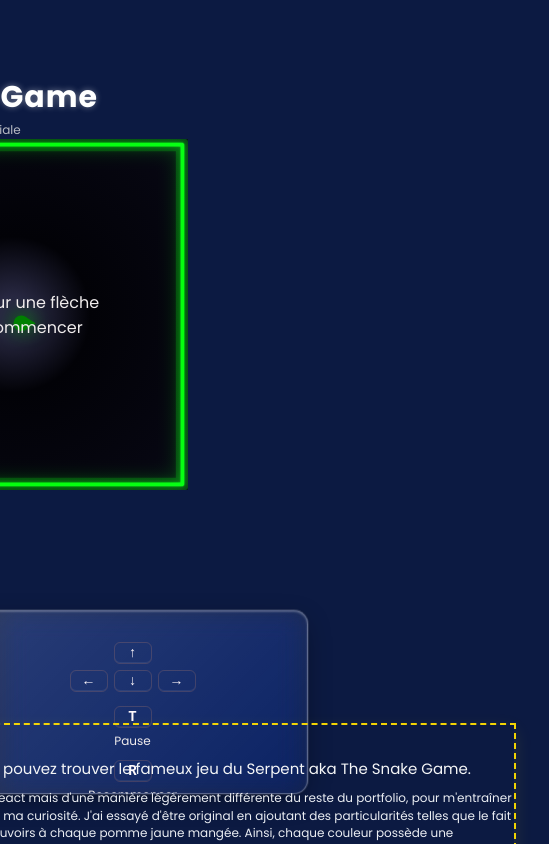
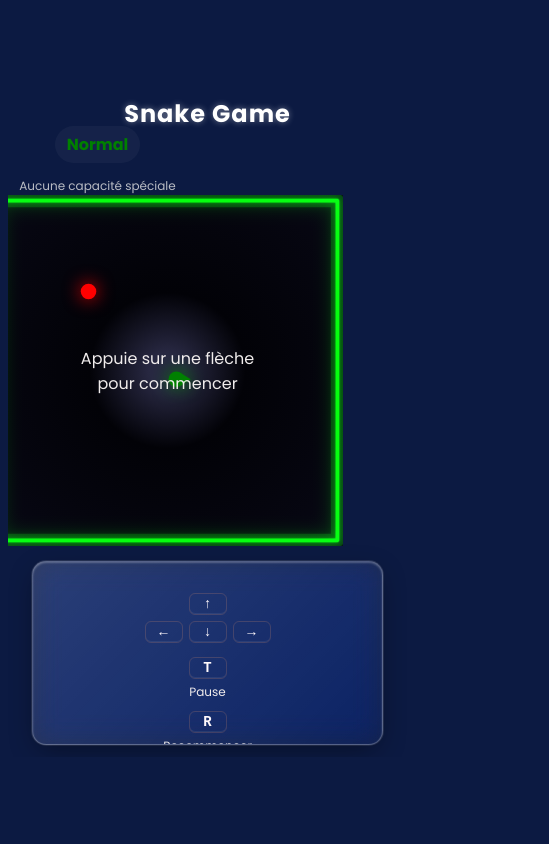
Before and after one commit to Walie-Matthieu/snake-game, a Next.js app: page / in a window 390 px wide. Shown: the top 844 px of the page, 549 px wide, since content can reach past the window. Built offline with nearby package versions, Linux system fonts and the light colour scheme.

Commit message:
mobile responsive

```diff
--- a/app/page.module.css
+++ b/app/page.module.css
@@ -8,11 +8,12 @@
 }
 :global(body) {
   margin: 0;
-  /* overflow-x: hidden;  // ← retire-le: ça masque le contenu hors écran */
   font-family: 'Poppins', system-ui, Arial, sans-serif;
-  font-weight: 400; /* poids par défaut sans changer les tailles existantes */
+  font-weight: 400;
+  overflow-y: hidden; /* ← Bloque uniquement le scroll vertical */
 }
 
+/* 2. Container principal - forcer overflow visible */
 .row {
   display: flex;
   flex-wrap: wrap;
@@ -21,9 +22,11 @@
   width: 100%;
   max-width: 1024px;
   padding: 16px;
-  margin: 0 auto; /* centre le conteneur */
-  overflow: visible;     /* évite le clipping quand on décale le jeu */
+  margin: 0 auto;
+  overflow: visible; /* Force l'affichage du contenu qui déborde */
+ /* outline: 2px solid orange; Visualise la zone de débordement */
 }
+
 .gameLeft {
   order: 1;
   flex: 0 0 auto;
@@ -102,86 +105,9 @@
   /* background: rgba(255, 249, 200, 0.03); */
 }
 
-/* Mobile ≤ 767px: empilement propre, centré */
-@media (max-width: 767px) {
-  .row { gap: 16px; padding: 12px; }
-  .gameLeft { align-items: center; }
-  .gameLeft::before { text-align: center; margin-bottom: 8px; }
-  .asideRight {
-    margin-left: 0;
-    min-width: unset;
-    max-width: 100%;
-    align-self: stretch;
-    /* (Option) déplacer "À propos" sur mobile: ajouter transform: translate(x,y); ici */
-  }
-}
 
-/* Tablette 768–1023px: léger décalage fluide vers la gauche */
-/* === Ajuster le déplacement "À propos" tablette ici === */
-@media (min-width: 768px) and (max-width: 1023px) {
-  .gameLeft {
-    --game-offset-x: clamp(-48px, -4vw, -24px); /* déplacer le bloc jeu */
-    --game-offset-y: -12px;
-    /* laisser le titre indépendant si besoin */
-    /* ex pour titre seul: --title-offset-x: -10px; */
-  }
-  .asideRight {
-    --aside-offset-x: -24px;
-    --aside-offset-y: -8px;
-  }
-}
 
-/* Desktop ≥ 1024px: décalage principal (gauche + haut) */
-/* === Ajuster le déplacement "À propos" desktop ici === */
-@media (min-width: 1024px) {
-  .gameLeft {
-    --game-offset-x: 0px;        /* 0 => ne bouge pas le bloc */
-    --game-offset-y: 0px;
-    --title-offset-x: -100px;    /* déplacer uniquement le titre */
-    --title-offset-y: -20px;
-  }
-  .asideRight {
-    --aside-offset-x: 140px;  /* déplace l'aside (À propos) vers la droite */
-    --aside-offset-y: 10px; /* remonte un peu l'aside aka "À propos" */
-  }
-}
 
-/* Petit écran PC, ligne probablement obsolète! (1024px - 1440px) */
-/* @media (min-width: 1024px) and (max-width: 1440px) {
-  .gameLeft {
-    --game-offset-x: -20px;
-    --title-offset-x: -50px;
-  }
-  .asideRight { --aside-offset-x: 80px; }
-  .lastParagraph { */
-    /* force une nouvelle ligne et largeur pleine pour éviter le “collage” à droite */
-    /* flex: 1 1 100%;
-    align-self: stretch;
-    max-width: 100%;
-    --last-offset-x: -10px;
-    --last-offset-y: 30px;
-  }
-} */
-
-/* Écran PC moyen (1441px - 1920px) */
-@media (min-width: 1441px) and (max-width: 1920px) {
-  .gameLeft {
-    --game-offset-x: 0px;
-    --title-offset-x: -100px;
-  }
-  .asideRight { --aside-offset-x: 140px; }
-  .lastParagraph { --last-offset-x: -10px; --last-offset-y: 30px; }
-}
-
-/* Grand écran PC (>1920px) */
-@media (min-width: 1921px) {
-  .gameLeft {
-    --game-offset-x: 20px;
-    --title-offset-x: -120px;
-  }
-  .asideRight { --aside-offset-x: 180px; }
-  .lastParagraph { --last-offset-x: 0px; --last-offset-y: 30px; }
-}
 
 /* === CONTROLE INDIVIDUEL DES TEXTES (ajout) ================================
    Tu peux modifier chaque ligne via les variables ci‑dessous sans toucher au JSX.
@@ -265,21 +191,6 @@
   color: #ebeef3; /* couleur du texte */
 }
 
-/* 3) Exemple: styles spécifiques PC uniquement (optionnel)
-      Active ce bloc si tu veux des tailles différentes uniquement sur desktop. */
-@media (min-width: 1024px) {
-  .asideRight { /* placeholder: ajouter des variables custom ici si besoin */ }
-}
-
-/* 4) Exemple: override rapide tablette uniquement */
-@media (min-width: 768px) and (max-width: 1023px) {
-  .asideRight { line-height: var(--about-shared-line-height); }
-}
-
-/* 5) Exemple: override mobile */
-@media (max-width: 767px) {
-  .asideRight { line-height: var(--about-shared-line-height); }
-}
 
 /* Utilitaires pour empêcher un retour à la ligne sur un groupe de mots */
 .noWrap,
@@ -326,14 +237,6 @@
   transform: translate(var(--last-offset-x, 0px), var(--last-offset-y, 0px));
   align-self: flex-start;     /* colle à gauche dans le flex .row */
   max-width: 720px;           /* évite de trop s’étirer à droite */
-}
-
-/* PC: petit décalage contrôlé */
-@media (min-width: 1024px) {
-  .lastParagraph {
-    --last-offset-x: -20px; /* évite la sortie du viewport */
-    --last-offset-y: 30px;
-  }
 }
 
 .pasPluLine {
@@ -401,36 +304,6 @@
   overflow: hidden; clip: rect(0,0,0,0); white-space: nowrap; border: 0;
 }
 
-/* --- Fin des utilitaires SVG --- */
-
-/*
-  Exemples d'utilisation (JSX / React) — collez dans votre composant :
-
-  1) Inline SVG (plein contrôle, animations CSS possibles)
-  <svg className="svgIcon" viewBox="0 0 24 24" aria-hidden="true" focusable="false">
-    <path d="M..." fill="currentColor" />
-  </svg>
-
-  2) SVG placé dans public/ et utilisé avec <img>
-  <img src="/icons/food.svg" alt="food" className="imgSvg" />
-
-  3) SVG en background (décor)
-  <div className="svgBg" style={{ backgroundImage: "url('/icons/bg.svg')", width: 200, height: 120 }} />
-
-  4) SVG comme mask (forme colorée par CSS)
-  <div className="svgMask" style={{ WebkitMaskImage: "url('/icons/logo-mask.svg')", maskImage: "url('/icons/logo-mask.svg')", color: '#1e90ff' }} />
-
-  5) Importer comme composant React (SVGR) — nécessite config build:
-  // after adding SVGR loader/plugin:
-  import Logo from '/public/icons/logo.svg';
-  <Logo className="svgIcon" />
-
-  Remarques rapides :
-  - Pour colorer un SVG via CSS, utilisez fill="currentColor" dans le SVG et changez la propriété color sur le parent.
-  - Pour les animations CSS, préférez l'inline SVG ou SVGR (animable via classes).
-  - Placez les fichiers SVG statiques dans public/ pour les servir directement (pas besoin d'import).
-*/
-
 /* Contrôles rapides pour le h3 "Pouvoirs par couleur" */
 :root {
   --pouvoir-display: block;       /* block / none */
@@ -486,19 +359,7 @@
   --score-offset-y: 0px; /* + = bas    / - = haut  */
 }
 
-@media (min-width: 1024px) {
-  .asideRight {
-    --about-line1-font-size: 18px;  /* Plus grand sur desktop */
-    --about-line2-font-size: 16px;
-  }
-}
 
-@media (max-width: 767px) {
-  .asideRight {
-    --about-line1-font-size: 15px;  /* Plus petit sur mobile */
-    --about-line2-font-size: 12px;
-  }
-}
 
 /* Base: applique les offsets via variables (fallback 0) */
 .gameLeft { transform: translate(var(--game-offset-x, 0), var(--game-offset-y, 0)); }
@@ -511,8 +372,14 @@
 }
 .row { overflow-x: visible; } /* ne pas couper horizontalement */
 
-/* Desktop petit (1024px - 1440px) */
+/* Desktop petit (1024px - 1440px) À GARDER!!!! */
 @media (min-width: 1024px) and (max-width: 1440px) {
+
+  /* Censer bloquer le scroll vertical sur le body */
+  :global(body) {
+    overflow-y: hidden;
+  }
+
   .gameLeft {
     --game-offset-x: 90px;       /* Pour déplacer le bloc jeu de gauche à droite */
     --game-offset-y: -50px;      /* Pour déplacer le bloc jeu de haut en bas */
@@ -522,33 +389,40 @@
 
     --scoreboard-offset-x: 230px;   /* + = droite, - = gauche */
     --scoreboard-offset-y: 40px;    /* + = bas, - = haut */
-    --scoreboard-offset-z: 70;     /* z-index pour superposer au canvas */
 
     --controls-offset-x: 1px;   /* déplace le panneau touches de droite à gauche */
     --controls-offset-y: 150px;    /* + = bas, - = haut */
   }
   .asideRight {
     --aside-offset-x: 25px;
-    --aside-offset-y: -30px;    /* Ajout du décalage vertical de la colonne "À propos" */
+    --aside-offset-y: -0px;    /* Ajout du décalage vertical de la colonne "À propos" */
   }
   .lastParagraph {
     /* force une nouvelle ligne et largeur pleine pour éviter le “collage” à droite */
     flex: 1 1 100%;
     align-self: stretch;
     max-width: 100%;
-    --last-offset-x: -700px;
-    --last-offset-y: 20px;
+    --last-offset-x: -700px; /* Déplace le texte de droite à gauche */
+    --last-offset-y: 50px; /* Déplace le texte de bas en haut */
   }
 }
 
 /* Desktop moyen (1441px - 1920px) */
 @media (min-width: 1441px) and (max-width: 1920px) {
+
   .gameLeft {
-    --game-offset-x: 0px;
-    --title-offset-x: -100px;
+    --game-offset-x: 0px;   /* Déplacer le Canvas de gauche à droite */
+    --game-offset-y: -47px; /* Déplacer le Canvas de haut en bas */
+
+    --title-offset-x: -100px; /* Déplacer le titre de gauche à droite */
+    --title-offset-y: -10px; /* Déplacer le titre de haut en bas */
+
   }
-  .asideRight { --aside-offset-x: 140px; }
-  .lastParagraph { --last-offset-x: -700px; --last-offset-y: 30px; }
+
+  .asideRight { --aside-offset-x: 140px; } /* Déplacer la colonne "À propos" de gauche à droite */
+
+  .lastParagraph { --last-offset-x: -700px;
+                   --last-offset-y: 70px; } /* Déplacer le texte de droite à gauche et de bas en haut */
 }
 
 /* Grand écran (>1921px) */
@@ -560,3 +434,66 @@
   .asideRight { --aside-offset-x: 180px; }
   .lastParagraph { --last-offset-x: 0px; --last-offset-y: 30px; }
 }
+
+
+/* Mobile spécifique (320px - 600px) : minimaliste, garde titre + canvas + contrôles */
+@media (min-width: 320px) and (max-width: 600px) {
+  /* cache les éléments non essentiels */
+  .asideRight,
+  .lastParagraph,
+  .powerLinesWrapper {
+    display: none;
+  }
+
+  :root {
+    --control-width: 50px;
+    --control-height: 50px;
+    --container-gap: 12px;
+    --canvas-size: 280px; /* <-- taille du canvas sur mobile : ajuste ici */
+  }
+
+  /* conteneur centré et scroll si besoin */
+  .row {
+    padding: 12px;
+    gap: 12px;
+    justify-content: center;
+    max-width: 100vw;
+    overflow-y: auto;
+  }
+
+  /* game block centré et offsets réinitialisés pour mobile */
+  .gameLeft {
+    align-items: center;
+    padding-top: 16px;
+
+    --game-offset-x: 0;
+    --game-offset-y: 0;
+
+    --title-offset-x: 0;
+    --title-offset-y: -8px;
+
+    --container-gap: 12px;
+
+    --scoreboard-offset-x: 0;
+    --scoreboard-offset-y: 0;
+
+    --controls-offset-x: 0;
+    --controls-offset-y: 0;
+  }
+
+  /* titre centré et plus petit */
+  .gameLeft::before {
+    width: 100%;
+    text-align: center;
+    font-size: 24px;
+    line-height: 1.2;
+    left: 50%;
+    top: 8px;
+    transform: translateX(-50%) translateY(var(--title-offset-y, 0));
+  }
+
+  /* autorise le scroll vertical sur mobile */
+  :global(body) {
+    overflow-y: auto;
+  }
+}
```
